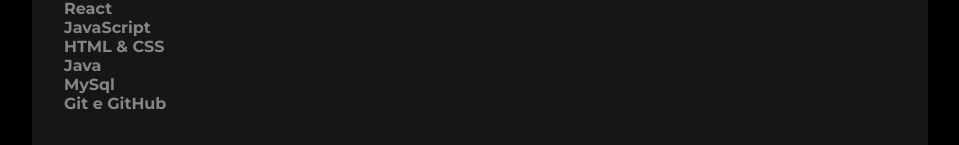
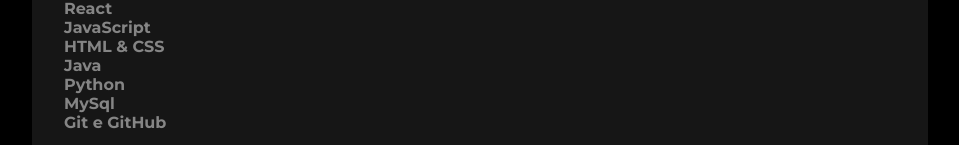
Before and after one commit to rcannabrava/curriculo, a plain HTML site: page about.html in a window 1280 px wide. Shown: the part 807-952 px from the top of the page, without its empty margins (160-1119 px from the left). Drawn offline with nearby package versions, Linux system fonts and the light colour scheme.

Commit message:
Agora eu tenho conhecimento em Python!

```diff
--- a/about.html
+++ b/about.html
@@ -56,6 +56,7 @@
                 <p class="curriculo__texto"><strong class="cinza">JavaScript</strong></p>
                 <p class="curriculo__texto"><strong class="cinza">HTML & CSS</strong></p>
                 <p class="curriculo__texto"><strong class="cinza">Java</strong></p>
+                <p class="curriculo__texto"><strong class="cinza">Python</strong></p>
                 <p class="curriculo__texto"><strong class="cinza">MySql</strong> </p>
                 <p class="curriculo__texto"><strong class="cinza">Git e GitHub</strong></p>
                 <br><br>
```
